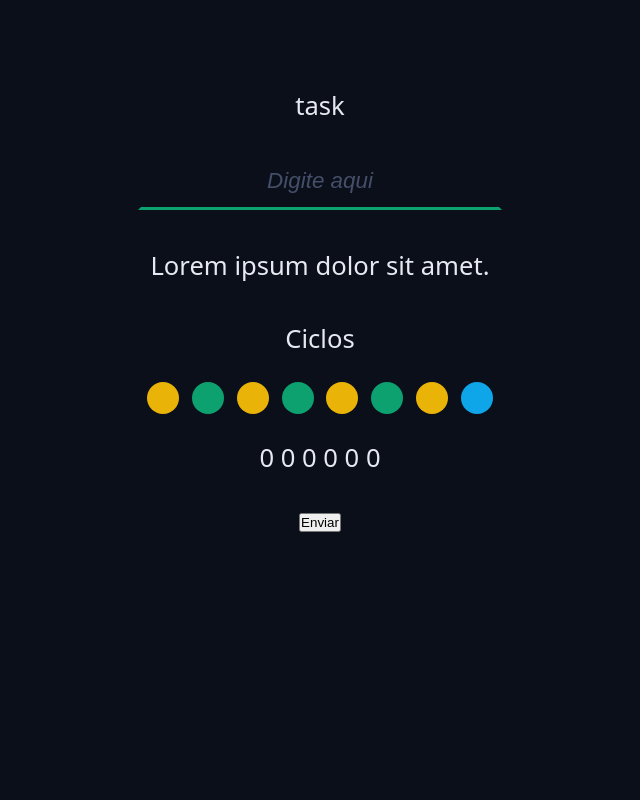
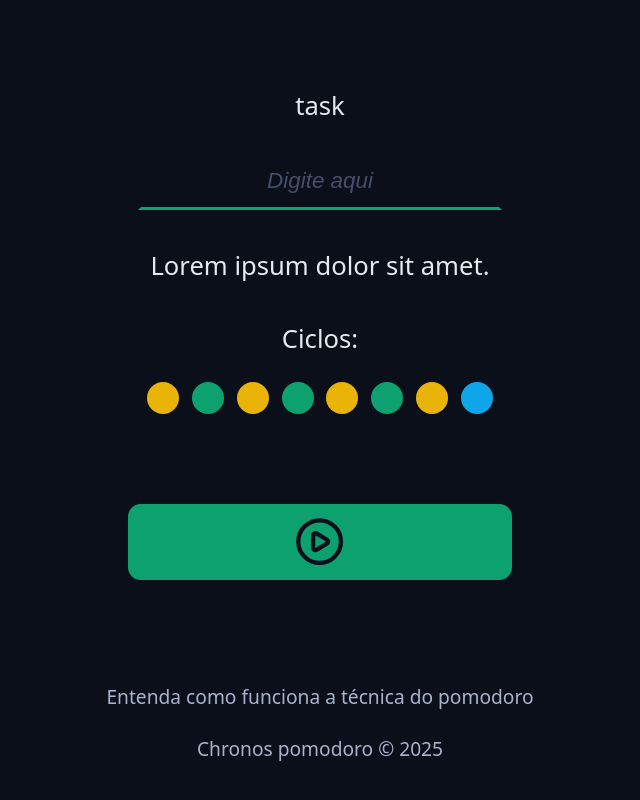
Before and after one commit to danieldmota/chronos-pomodoro, a React app: page / in a window 1280 px wide. Shown: the part 326-1126 px from the top of the page, without its empty margins (320-960 px from the left). Before the commit the page ends 909 px from the top, so only its background shows below. Built offline with nearby package versions, Linux system fonts and the light colour scheme; the HTML template or start-up script is replaced by a standard one.

Commit message:
components button e footer

```diff
--- a/src/App.tsx
+++ b/src/App.tsx
@@ -6,6 +6,9 @@
 import { CountDown } from './components/CountDown';
 import { DefaultInput } from './components/DefaultInput';
 import { Cycles } from './components/Cycles';
+import { DefaultButton } from './components/DefaultButton';
+import { PlayCircleIcon } from 'lucide-react';
+import { Footer } from './components/Footer';
 
 export function App() {
   return (
@@ -34,12 +37,14 @@
           </div>
           <div className='formRow'>
             <Cycles/>
-            <p>0 0 0 0 0 0</p>
           </div>
           <div className='formRow'>
-            <button>Enviar</button>
+            <DefaultButton icon={<PlayCircleIcon/>} color='green'/>
           </div>
         </form>
+      </Container>
+      <Container>
+        <Footer />
       </Container>
     </>
   );
--- a/src/components/Cycles/index.tsx
+++ b/src/components/Cycles/index.tsx
@@ -3,7 +3,7 @@
 export function Cycles() {
   return (
     <div className={styles.cycles}>
-      <span>Ciclos</span>
+      <span>Ciclos:</span>
       <div className={styles.cycleDots}>
         <span className={`${styles.cycleDot} ${styles.workTime}`}></span>
         <span className={`${styles.cycleDot} ${styles.shortBreakTime}`}></span>
--- /dev/null
+++ b/src/components/DefaultButton/index.tsx
@@ -0,0 +1,21 @@
+import type React from 'react';
+import styles from './styles.module.css';
+
+type DefaultButtonProps = {
+  icon: React.ReactNode;
+  color?: 'green' | 'red';
+} & React.ComponentProps<'button'>;
+
+export function DefaultButton({
+  icon,
+  color = 'green',
+  ...props
+}: DefaultButtonProps) {
+  return (
+    <>
+      <button className={`${styles.button} ${styles[color]}`} {...props}>
+        {icon}
+      </button>
+    </>
+  );
+}
--- /dev/null
+++ b/src/components/DefaultButton/styles.module.css
@@ -0,0 +1,33 @@
+.button {
+  border: none;
+  background: var(--primary);
+  color: var(--text-over-primary);
+  display: flex;
+  align-items: center;
+  justify-content: center;
+  min-width: 24rem;
+  padding: .8rem;
+  border-radius: 0.8rem;
+  margin: 3.2rem 0;
+  cursor: pointer;
+  transition: all 0.1s ease-in-out;
+}
+
+.button svg {
+  width: 3.2rem;
+  height: 3.2rem;
+}
+
+.button:hover {
+  filter: brightness(80%);
+}
+
+.green{
+  background: var(--primary);
+  color: var(--text-over-primary);
+}
+
+.red{
+  background: var(--error);
+  color: var(--text-over-primary);
+}
--- /dev/null
+++ b/src/components/Footer/index.tsx
@@ -0,0 +1,10 @@
+import styles from './styles.module.css';
+
+export function Footer() {
+  return (
+    <footer className={styles.footer}>
+      <a href="">Entenda como funciona a técnica do pomodoro</a>
+      <a href="">Chronos pomodoro &copy; {new Date().getFullYear()}</a>
+    </footer>
+  );
+}
--- /dev/null
+++ b/src/components/Footer/styles.module.css
@@ -0,0 +1,18 @@
+.footer {
+  display: flex;
+  flex-direction: column;
+  align-items: center;
+  justify-content: center;
+  font-size: 1.2rem;
+  gap: 1.6rem;
+}
+
+.footer a {
+  color: var(--text-muted);
+  text-decoration: none;
+}
+
+.footer a:hover{
+  color: var(--text-muted);
+  text-decoration: underline;
+}
```
